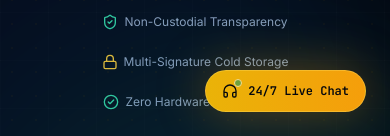
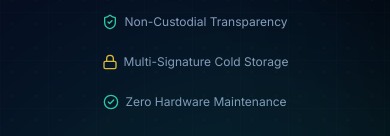
Before and after one commit to purexxx334/quibandsglobal, a React (Vite) app: page / in a window 390 px wide. Shown: the part 708-844 px from the top of the page. Built offline with nearby package versions, Linux system fonts and the light colour scheme; no server answers.

Commit message:
Allow native Smartsupp chat bubble to render directly without custom overlay interference on PC & mobile

```diff
--- a/src/App.tsx
+++ b/src/App.tsx
@@ -181,27 +181,8 @@ function MainAppContent() {
         onOpenAuth={handleOpenAuth}
       />
 
-      {/* Floating 24/7 Live Support Button (Triggers Smartsupp Chat) */}
-      {!adminHubOpen && (
-        <div className="fixed bottom-6 right-6 z-[9999]">
-          <button
-            onClick={openSmartsuppChat}
-            className="group flex items-center gap-2.5 px-4 py-3 rounded-full bg-gradient-to-r from-gold-500 to-amber-500 hover:from-gold-400 hover:to-amber-400 text-dark-950 font-bold font-mono text-xs shadow-gold-lg backdrop-blur-xl transition-all duration-300 hover:scale-105 active:scale-95 border border-gold-300/40"
-            title="Chat with 24/7 Live Support"
-          >
-            <div className="relative">
-              <Headphones className="w-4 h-4 text-dark-950" />
-              <span className="absolute -top-1 -right-1 w-2 h-2 rounded-full bg-emerald-600 border border-white animate-pulse" />
-            </div>
-            <span>24/7 Live Chat</span>
-          </button>
-        </div>
-      )}
+      {/* Modals */}
 
-
-
-
-      {/* Modals */}
       <AuthModal
 
         isOpen={authModalOpen}
```
